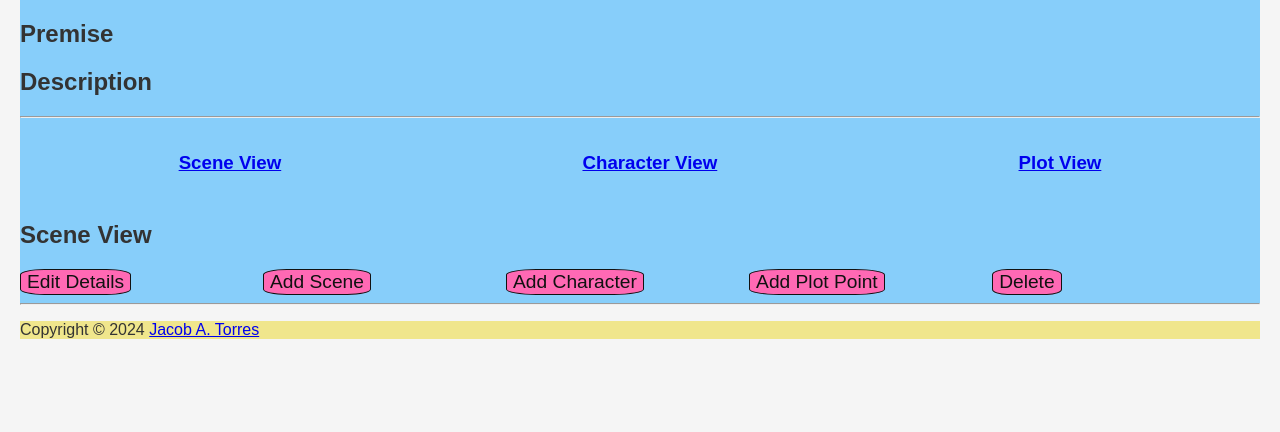
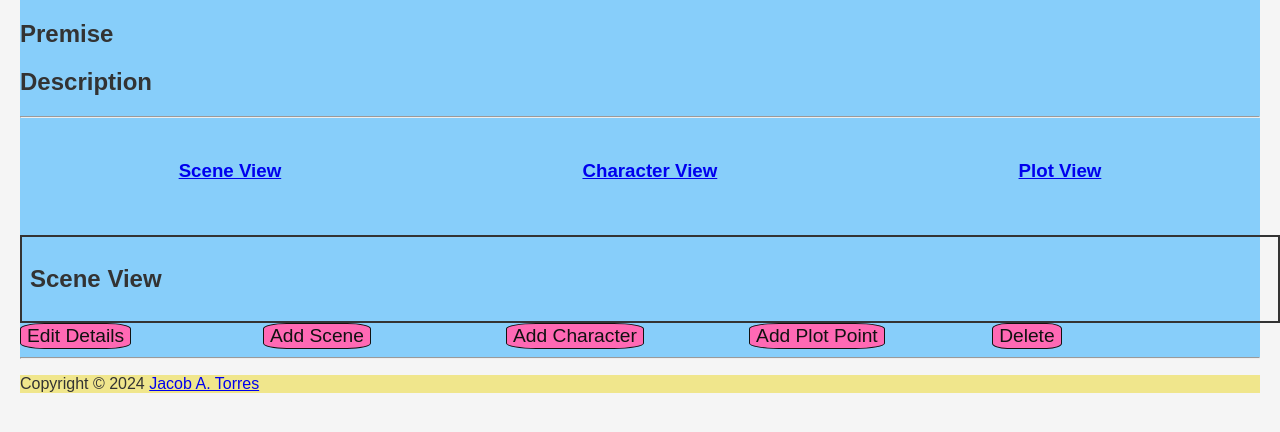
Before and after one commit to jacob-torres/Story-Builder, a Django app: template storybuilder/app/templates/story_detail.html in a window 1280 px wide. Shown: the part 257-689 px from the top of the page. Run offline with Django 5.2, Linux system fonts and the light colour scheme; the template is opened without the code that fills it, so the values that code supplies are empty.

Commit message:
Added JS script for switching story views (scene, character, and plot).

```diff
--- a/storybuilder/app/static/css/style.css
+++ b/storybuilder/app/static/css/style.css
@@ -189,16 +189,21 @@ nav.tab-container {
   margin-bottom: 1rem;
 }
 
-h3.tab {
+h3.view-tab {
   cursor: pointer;
   padding: 0.5rem;
   border-bottom: 2px solid transparent;
 }
 
-h3.tab:hover {
+h3.view-tab.active {
+  font-weight: bold;
   border-bottom-color: #ff69b4;
 }
 
-h3.tab.active {
-  border-bottom-color: #ff69b4;
+
+/* Content views */
+div.content-view {
+  width: 100%;
+  padding: 0.5rem;
+  border: 2px solid #333;
 }
--- /dev/null
+++ b/storybuilder/app/static/js/switch-content-views.js
@@ -0,0 +1,20 @@
+// For switching between content views
+const navTabs = document.querySelectorAll('.view-tab');
+const contentDivs = document.querySelectorAll('.content-view')
+
+navTabs.forEach((link, index) => {
+    link.addEventListener('click', () => {
+
+        // Remove the active class from each tab
+        navTabs.forEach(link => link.classList.remove('active'));
+
+        // Add the active class back to the tab corresponding to the clicked link
+        link.classList.add('active');
+
+        // Hide all view content
+        contentDivs.forEach(div => div.style.display = 'none');
+
+        // Show the content corresponding to the clicked link
+        contentDivs[index].style.display = 'block';
+    });
+});
--- a/storybuilder/app/templates/base.html
+++ b/storybuilder/app/templates/base.html
@@ -35,5 +35,7 @@
     <footer>
         <p>Copyright © 2024 <a href="https://jacobtorres.net/">Jacob A. Torres</a></p>
         </footer>
+
+        <script src="{% static 'js/switch-content-views.js' %}"></script>
 </body>
 </html>
--- a/storybuilder/app/templates/story_detail.html
+++ b/storybuilder/app/templates/story_detail.html
@@ -31,12 +31,12 @@
   <hr>
 
   <nav class="tab-container">
-    <h3 class="story-tab"><a href="#scenes">Scene View</a></h3>
-    <h3 class="story-tab"><a href="#characters">Character View</a></h3>
-    <h3 class="story-tab"><a href="#plot">Plot View</a></h3>
+    <h3 class="view-tab"><a href="#scenes">Scene View</a></h3>
+    <h3 class="view-tab"><a href="#characters">Character View</a></h3>
+    <h3 class="view-tab"><a href="#plot">Plot View</a></h3>
   </nav>
 
-  <div class="scene-view" id="scenes">
+  <div class="content-view" id="scenes">
     <h2>Scene View</h2>
     {% if story.scene_set.count == 0 %}
     <p>There are no scenes in this story yet. When you add some, they will be listed here.</p>
@@ -52,12 +52,12 @@
     {% endif %}
   </div>
 
-  <div class="character-view" id="characters" style="display: none;">
+  <div class="content-view" id="characters" style="display: none;">
     <h2>Character View</h2>
     <p>This is the character view.</p>
   </div>
 
-  <div class="plot-view" id="plot" style="display: none;">
+  <div class="content-view" id="plot" style="display: none;">
     <h2>Plot View</h2>
     <p>This is the plot view.</p>
   </div>
```
